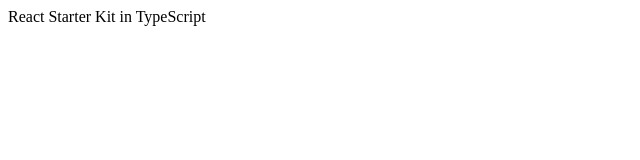
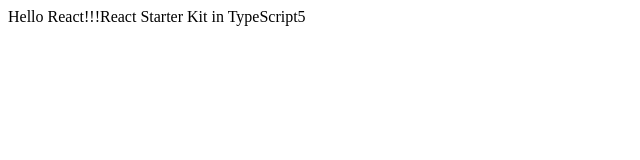
Before and after one commit to monoharada/react-typescript-leaning, a React (Create React App) app: page / in a window 1280 px wide. Shown: the top 160 px of the page, without its empty margins (0-640 px from the left). Built offline with nearby package versions, Linux system fonts and the light colour scheme.

Commit message:
learn function-components

```diff
--- a/src/App.tsx
+++ b/src/App.tsx
@@ -1,7 +1,12 @@
 import React from 'react';
 
-const App = () => {
-  return <div>React Starter Kit in TypeScript</div>;
+interface AppProps {
+  message: string
+  name?: number
+}
+
+const App = ({ message, name }: AppProps) => {
+  return <div>{message}React Starter Kit in TypeScript{name}</div>;
 };
 
 export default App;
--- a/src/index.tsx
+++ b/src/index.tsx
@@ -2,4 +2,5 @@ import React from 'react';
 import ReactDOM from 'react-dom';
 import App from './App';
 
-ReactDOM.render(<App />, document.getElementById('root'));
+
+ReactDOM.render(<App message="Hello React!!!" name={5} />, document.getElementById('root'));
```
